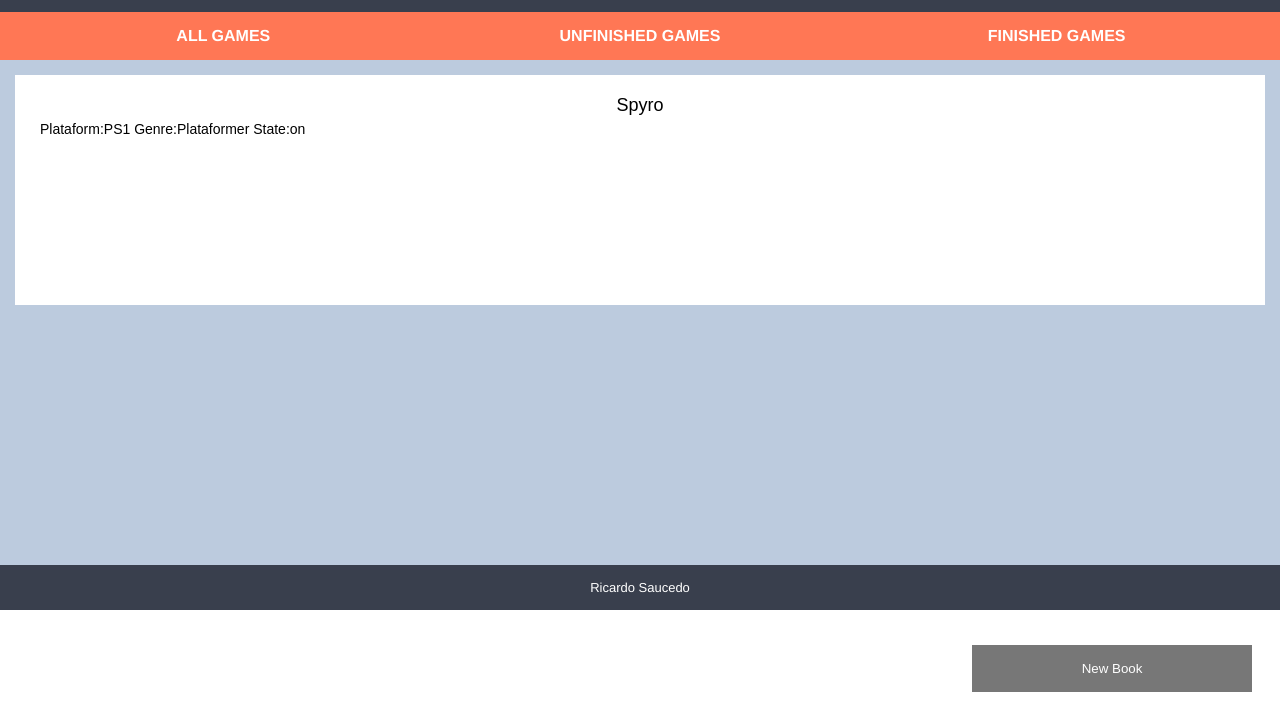
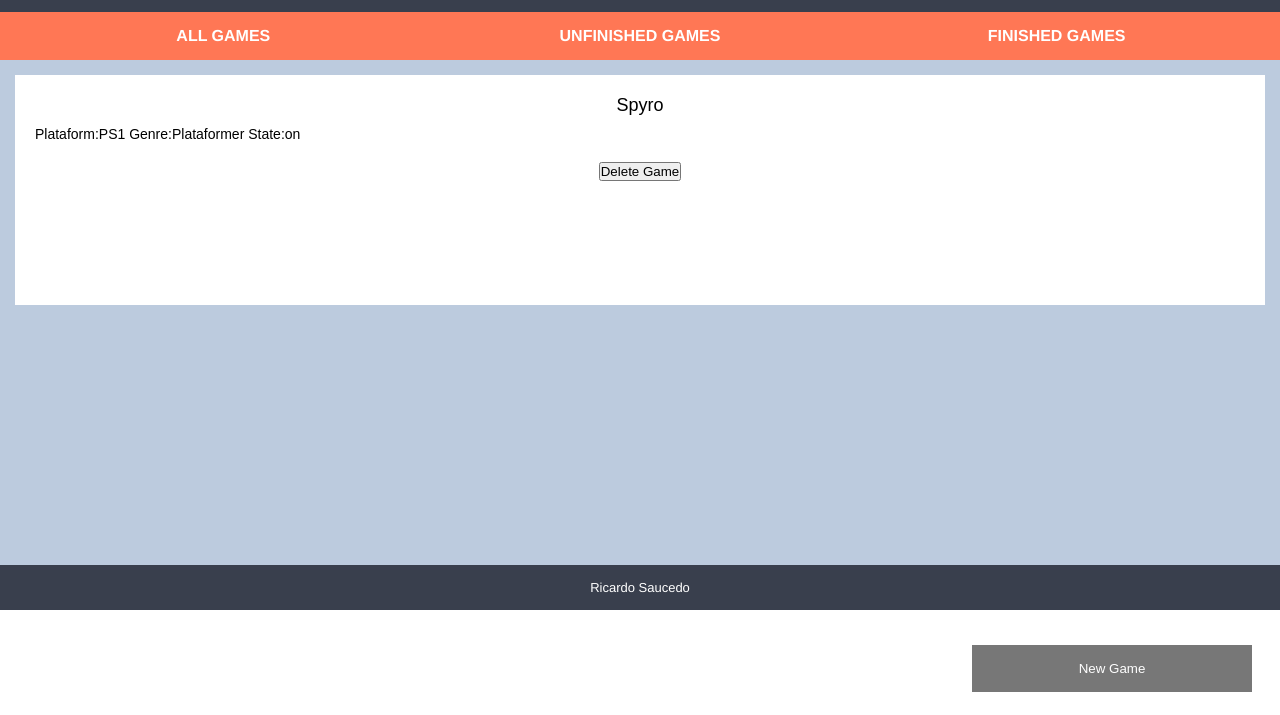
Before and after one commit to RSaucedo96/Library, a plain HTML site: page index.html in a window 1280 px wide. Shown: the part 85-800 px from the top of the page. Drawn offline with Linux system fonts and the light colour scheme.

Commit message:
added delete button

```diff
--- a/index.html
+++ b/index.html
@@ -9,7 +9,7 @@
     <title>Document</title>
 </head>
 <body>
-    <button class="open-button" onclick="openForm()">New Book</button>
+    <button class="open-button" onclick="openForm()">New Game</button>
     <div class="container">
     <div class="header">
         <div class="logo">Library</div>
--- a/library.js
+++ b/library.js
@@ -30,15 +30,31 @@ function displayLibrary(){
     const newCard = document.createElement("div");
     const newCardTitle = document.createElement("p");
     const newCardData = document.createElement("p");
+    const deleteCard = document.createElement("button")
+
+    deleteCard.addEventListener('click', function handleClick(event) {
+      event.target.parentElement.remove();
+    });
+
+    deleteCard.innerHTML = "Delete Game";
+
     newCard.classList.add("card");
+    newCard.setAttribute('id',`card-${index}`);
+
     newCardTitle.classList.add("title");
     newCardData.classList.add("data");
+
     newCardTitle.append(`${library[index].title}`);
     newCardData.append(`Plataform:${library[index].plataform}\nGenre:${library[index].genre}\nState:${library[index].state}`);
-    newCard.appendChild(newCardTitle).appendChild(newCardData);
+
+    newCard.appendChild(newCardTitle);
+    newCard.appendChild(newCardData);
+    newCard.appendChild(deleteCard);
     gameLibrary.appendChild(newCard);
   }
 }
+
+
 
 function openForm() {
     document.getElementById("addGame-form").style.display = "block";
```
Lines whose indentation alone changed are shown as unchanged.
